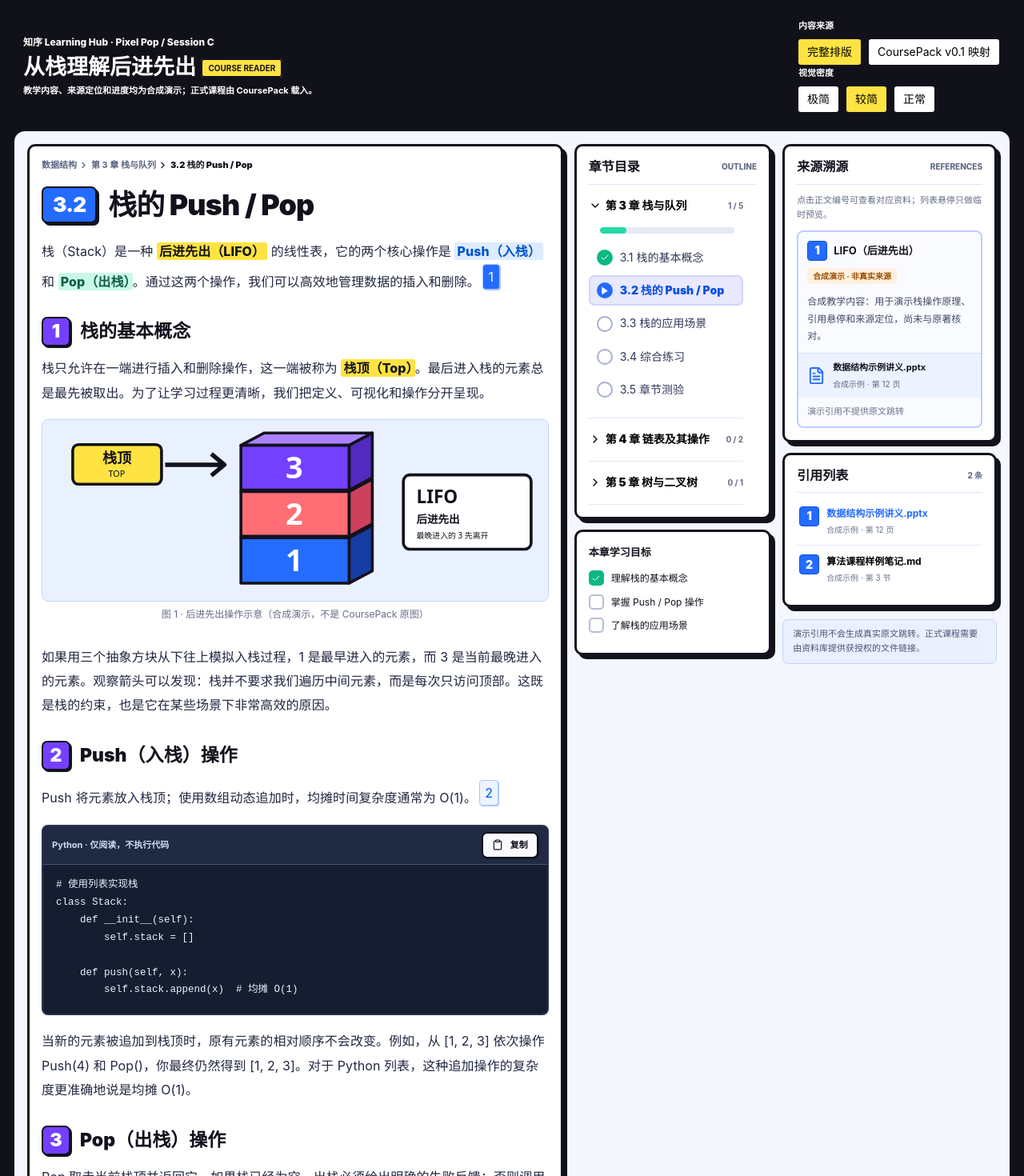
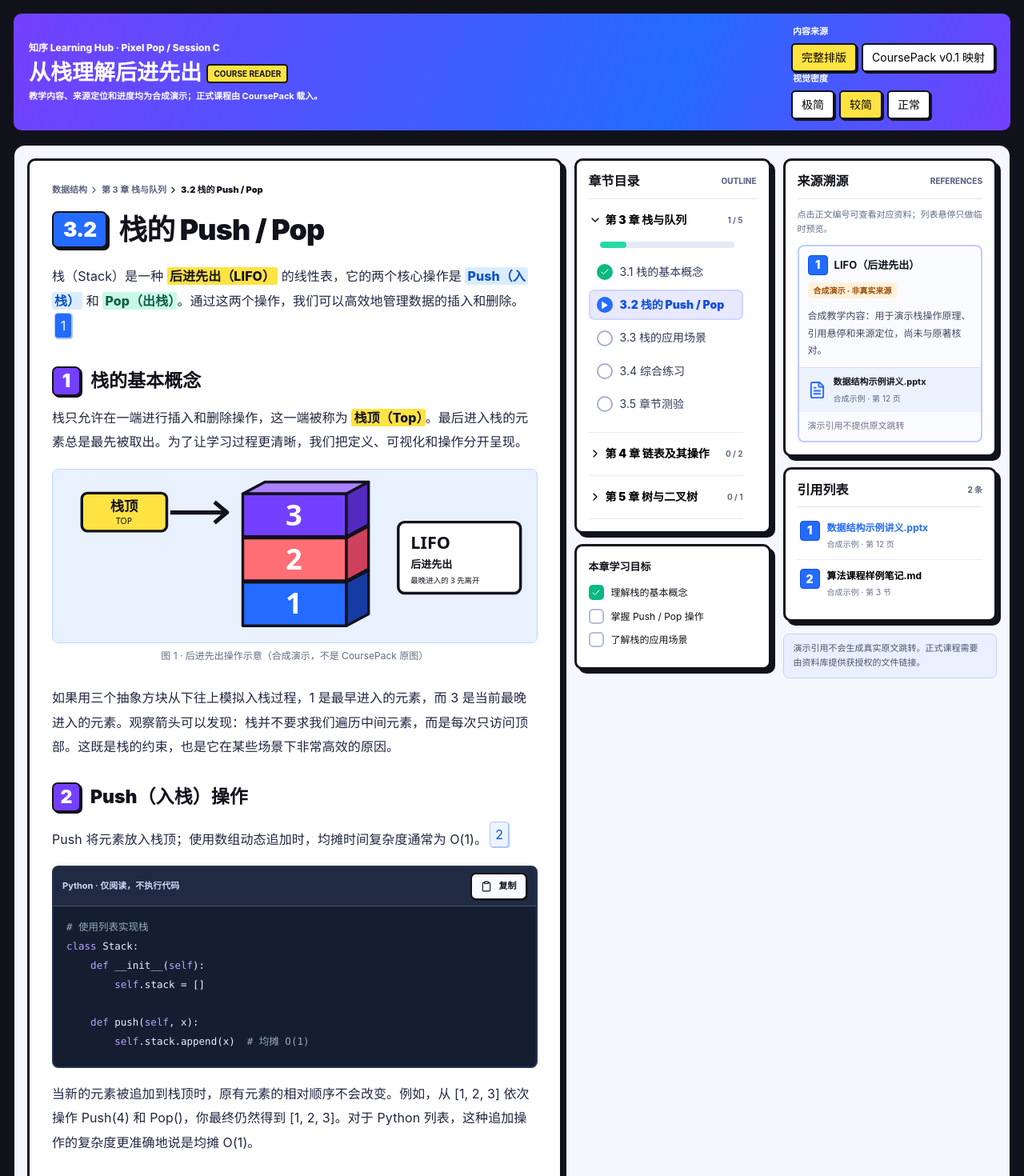
Before and after one commit to colddreamxiaowd/ContinueLeanringWithAI, a Next.js app in the folder web/: page /ui-lab/session-c in a window 1280 px wide. Shown: the top 1470 px of the page at 80% size. Built offline with nearby package versions, Linux system fonts and the light colour scheme.

Commit message:
style(reader): improve live Next.js reading shell and syntax tokens

```diff
--- a/web/src/design/pixel-pop/workstreams/reader/reader.module.css
+++ b/web/src/design/pixel-pop/workstreams/reader/reader.module.css
@@ -108,3 +108,16 @@
 @media(max-width:1180px){.demoGrid{grid-template-columns:minmax(0,1fr) minmax(0,1fr)}.demoColumn:first-child{grid-column:1/-1}}
 @media(max-width:680px){.demoGrid{grid-template-columns:minmax(0,1fr);gap:16px;padding:9px}.demoColumn:first-child{grid-column:auto}
  .demoTop h1{font-size:22px}.demoPage{padding:7px}.stackScene{gap:7px;flex-wrap:wrap}.stackCallout{max-width:135px}}
+/* Session C real Next.js reader tweaks: calm content first, syntax distinctions second. */
+.syntaxkeyword{color:#B4A6FF}.syntaxcomment{color:#92ABC1}.syntaxstring{color:#FFDC93}.syntaxnumber{color:#70E5C1}
+.codeBox code{font-family:ui-monospace,SFMono-Regular,Consolas,"Liberation Mono",monospace}
+.demoPage[data-session-c-live="true"] .demoTop{background:linear-gradient(111deg,#7440FF,#246BFF 66%,#7440FF);
+  border:3px solid var(--pp-ink);box-shadow:5px 5px 0 var(--pp-ink);border-radius:13px;
+  padding:14px 19px;margin:0 0 12px}
+.demoPage[data-session-c-live="true"] .demoTop p,.demoPage[data-session-c-live="true"] .demoTop small{color:#fff}
+.demoPage[data-session-c-live="true"] .demoTop h1{color:#fff}
+.demoPage[data-session-c-live="true"] .demoGrid{background:#f5f7ff;gap:15px}
+.demoPage[data-session-c-live="true"] .demoColumn:first-child :global(.pp-panel){padding:clamp(16px,2.25vw,28px)}
+.demoPage[data-session-c-live="true"] .lessonFlow{width:min(100%,760px)}
+@media(max-width:680px){.demoPage[data-session-c-live="true"] .demoTop{padding:12px}
+  .demoPage[data-session-c-live="true"] .demoGrid{padding:10px}}
```
